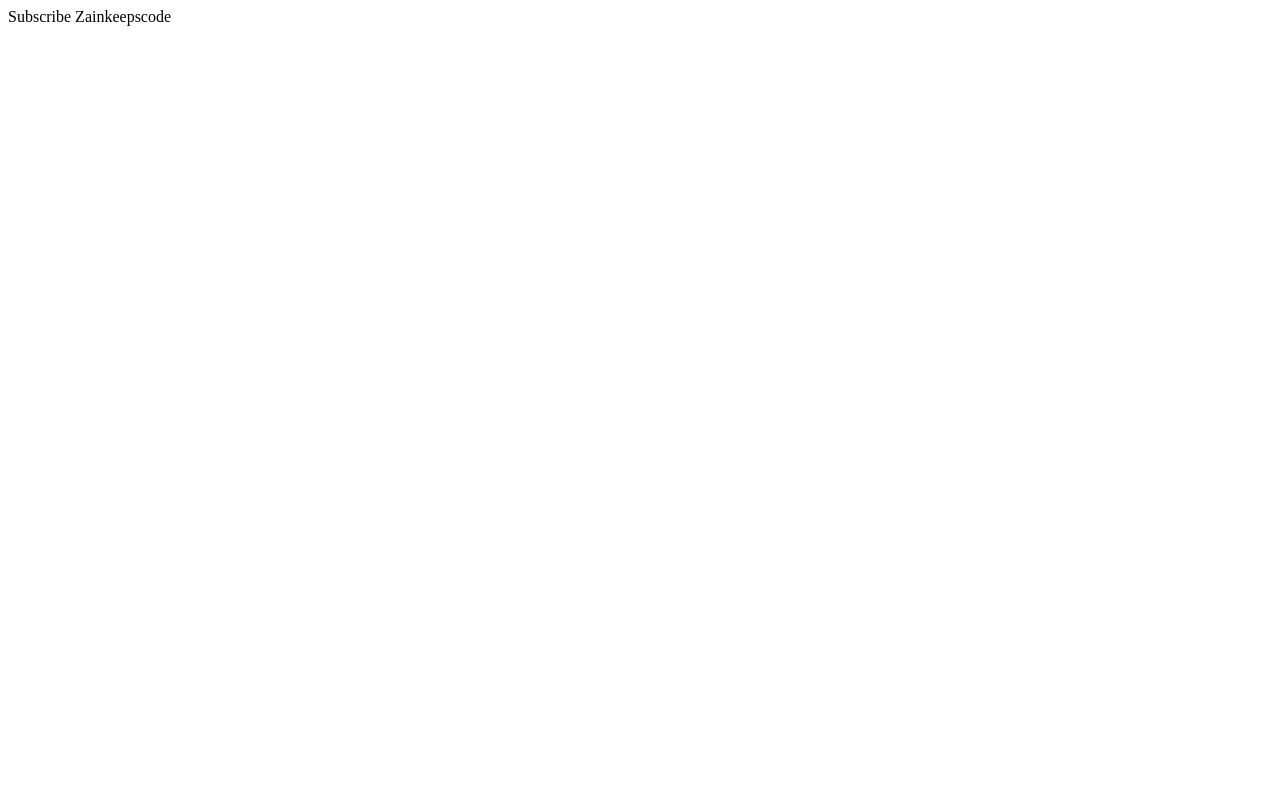
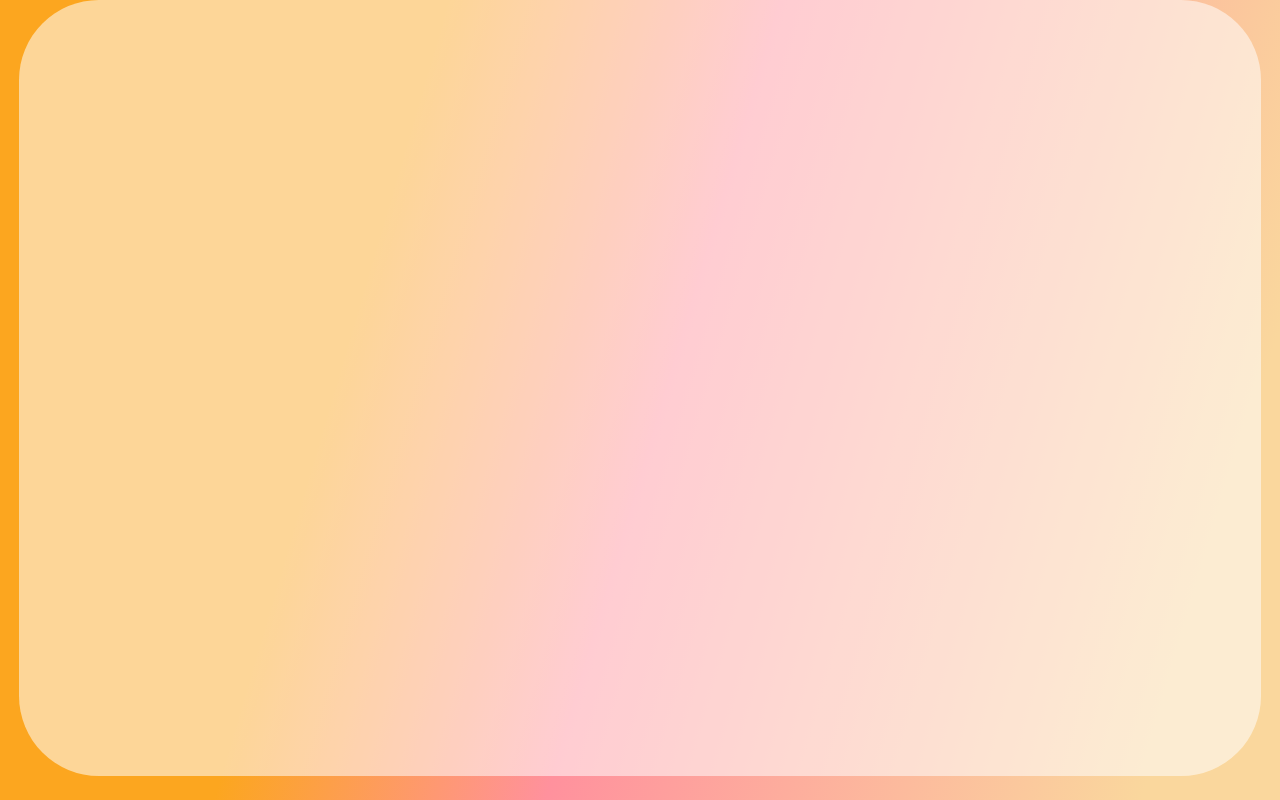
Before and after one commit to Cathymak/React-Admin-Dashboard-, a React (Create React App) app: page / in a window 1280 px wide. Built offline with nearby package versions, Linux system fonts and the light colour scheme.

Commit message:
creation  of sidebar.js & sidebar.css

```diff
--- a/public/index.html
+++ b/public/index.html
@@ -8,6 +8,17 @@
       name="description"
       content="Web site created using create-react-app"
     />
+
+    <link rel="preconnect" href="https://fonts.googleapis.com">
+<link rel="preconnect" href="https://fonts.gstatic.com" crossorigin>
+<link href="https://fonts.googleapis.com/css2?family=Inter:wght@400;500;700&display=swap" rel="stylesheet">
+
+
+<style>
+body{
+  margin: 0
+}
+</style>
     <!--
       manifest.json provides metadata used when your web app is installed on a
       user's mobile device or desktop. See https://developers.google.com/web/fundamentals/web-app-manifest/
--- a/src/App.css
+++ b/src/App.css
@@ -10,3 +10,27 @@
   --smboxShadow: -79px 51px 60px rgba(0, 0, 0, 0.08);
   --activeItem: #f799a354;
 }
+
+.App{
+  background: linear-gradient(
+    106.37deg,
+    #fca61f 29.63%,
+    #FF919D 51.55%,
+    #FAD79D 90.85%
+  );
+  height: 100vh;
+  display: flex;
+  font-family: 'Inter', sans-serif;
+}
+
+.AppGlass{
+display:grid;
+height:97%;
+width:97%;
+border-radius: 5rem;
+background-color: var(--glass);
+overflow: hidden;
+grid-template-columns: 11rem auto 20rem;
+margin-left: auto;
+margin-right: auto;
+}
--- a/src/App.js
+++ b/src/App.js
@@ -1,9 +1,10 @@
-import './App.css'
+import './App.css';
+import sidebar from './components/sidebar/sidebar';
 
 function App() {
   return (
     <div className="App">
-        Subscribe Zainkeepscode
+      <div className="AppGlass"> jkk </div>
     </div>
   );
 }
--- /dev/null
+++ b/src/components/sidebar/sidebar.js
@@ -0,0 +1,17 @@
+import React from 'react';
+import './sidebar.css';
+import Logo from '../../imgs/logo.png';
+
+const sidebar = () => {
+  return(
+  <div className="sidebar">
+    <div className="Logo">
+      <img src={Logo} alt="Logo" />
+      <span>
+          sh<span>o</span>ps
+        </span>
+    </div>
+  </div>
+  )
+};
+export default sidebar;
```
Also changed, not shown: src/components/sidebar/sidebar.css (added).
